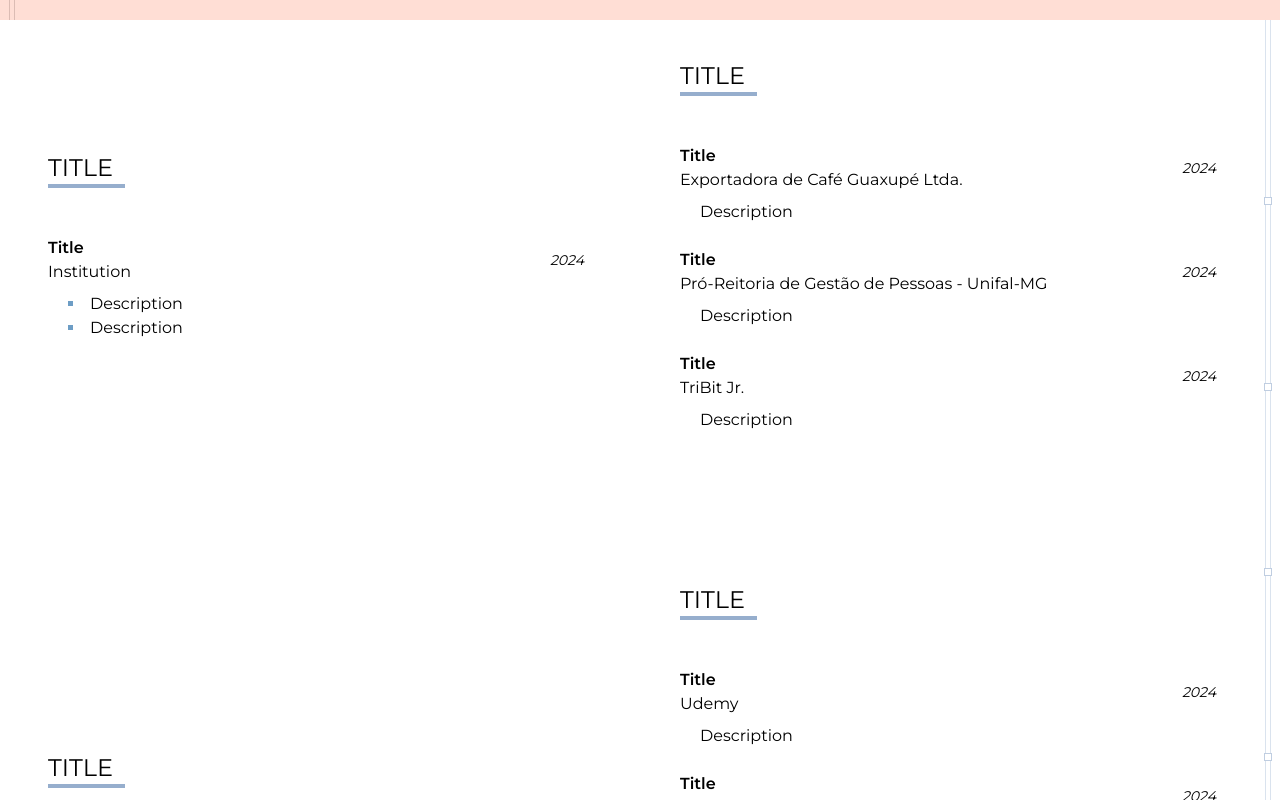
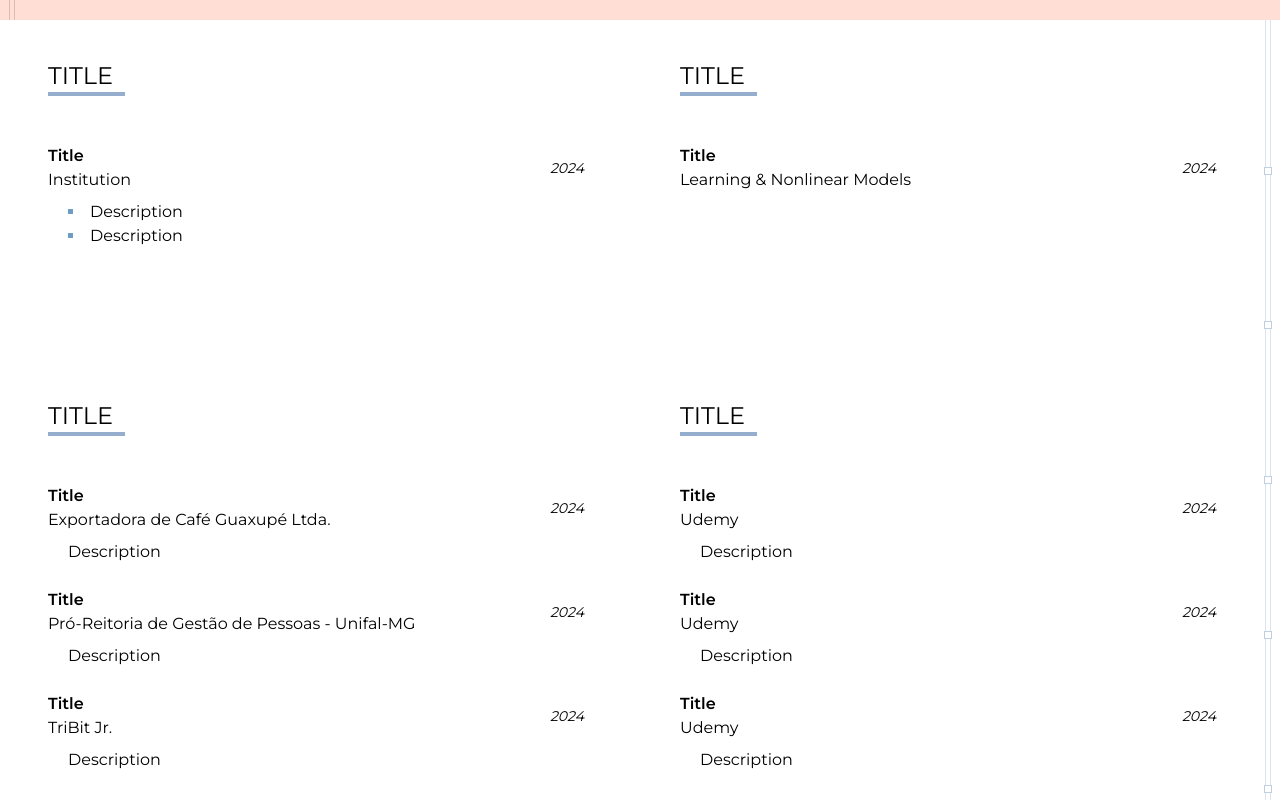
Before and after one commit to wendellavila/portfolio_next, a Next.js app: page /en in a window 1280 px wide. Shown: the part 1580-2380 px from the top of the page. Built offline with nearby package versions, Linux system fonts and the light colour scheme; what tailwindcss-animated would draw is missing.

Commit message:
fix: Ordering of subsections in CV Section

```diff
--- a/src/app/[lang]/(cv)/CvSection.tsx
+++ b/src/app/[lang]/(cv)/CvSection.tsx
@@ -27,7 +27,7 @@ export function CvSection(props: SectionProps) {
         className={`grow pt-2 pb-10 px-6 md:pl-12 md:pr-0 ${
           animate ? 'visible' : 'hidden'
         }
-        inline-grid gap-24 lg:grid-cols-2 items-center`}
+        inline-grid gap-24 lg:grid-cols-2`}
       >
         <CvSubSection
           subsection="education"
@@ -43,7 +43,7 @@ export function CvSection(props: SectionProps) {
         />
         <CvSubSection
           subsection="courses"
-          className="order-4 lg:order-4 animate-fade-left"
+          className="order-4 animate-fade-left"
         />
       </div>
       <VerticalNav
--- a/src/app/[lang]/(cv)/CvSubSection.tsx
+++ b/src/app/[lang]/(cv)/CvSubSection.tsx
@@ -15,8 +15,8 @@ export function CvSubSection(props: Props) {
   const subsectionData = subsectionInfo.data;
 
   return (
-    <section className="flex flex-col items-center">
-      <div className={`max-w-[800px] w-full ${className ?? ''}`}>
+    <section className={`flex flex-col items-center ${className ?? ''}`}>
+      <div className={`max-w-[800px] w-full`}>
         <SectionHeader decorationClassName="bg-silver">
           {i18n('title').toLocaleUpperCase()}
         </SectionHeader>
```
